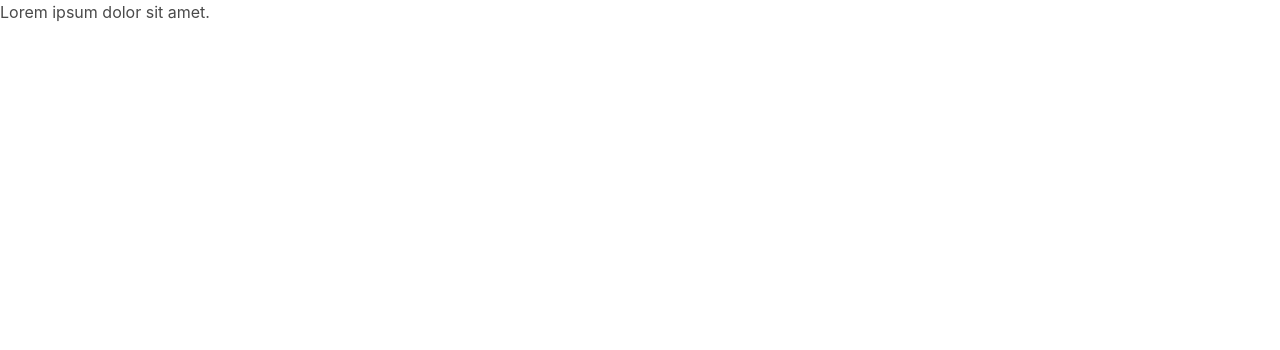
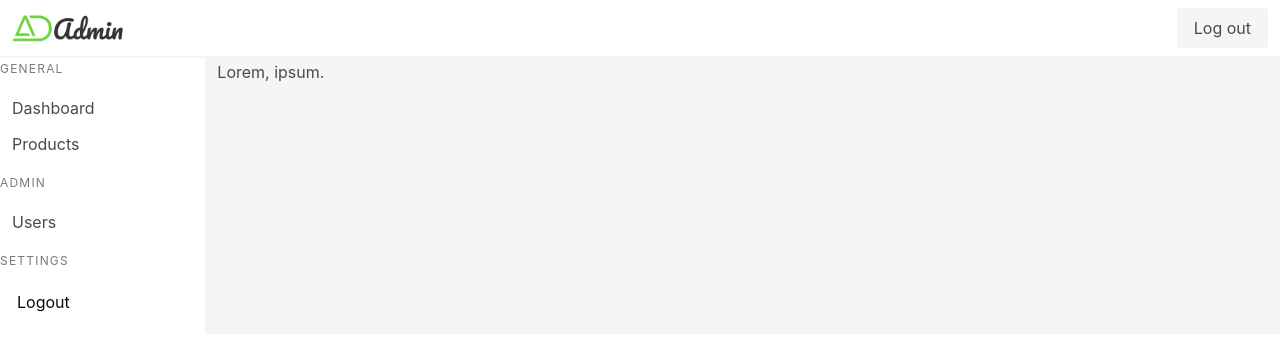
Before and after one commit to nawiq7208/MERN-STACK-AUTH-CRUD-RBAC, a React (Create React App) app in the folder frontend/: page /dashboard in a window 1280 px wide. Shown: the top 350 px of the page. Built offline with nearby package versions, Linux system fonts and the light colour scheme.

Commit message:
initial commit

```diff
--- a/frontend/src/App.js
+++ b/frontend/src/App.js
@@ -1,5 +1,14 @@
+import { BrowserRouter, Routes, Route } from "react-router-dom";
+import Dashboard from "./pages/Dashboard";
+
 function App() {
-	return <div>Lorem ipsum dolor sit amet.</div>;
+	return <div>
+		<BrowserRouter>
+			<Routes>
+				<Route path="/dashboard" element={<Dashboard />} />
+			</Routes>
+		</BrowserRouter>
+	</div>;
 }
 
 export default App;
--- /dev/null
+++ b/frontend/src/pages/Dashboard.jsx
@@ -0,0 +1,8 @@
+import React from "react";
+import Layout from "./Layout";
+
+const Dashboard = () => {
+	return <Layout>Lorem, ipsum.</Layout>;
+};
+
+export default Dashboard;
--- /dev/null
+++ b/frontend/src/pages/Layout.jsx
@@ -0,0 +1,21 @@
+import React from "react";
+import Navbar from "../components/Navbar";
+import Sidebar from "../components/Sidebar";
+
+const Layout = ({ children }) => {
+	return (
+		<React.Fragment>
+			<Navbar />
+			<div className="columns mt-6">
+				<div className="column is-2">
+					<Sidebar />
+				</div>
+				<div className="column has-background-light">
+					<main>{children}</main>
+				</div>
+			</div>
+		</React.Fragment>
+	);
+};
+
+export default Layout;
```
Also changed, not shown: frontend/src/components/Welcome.jsx (added, +12 -0 lines).
